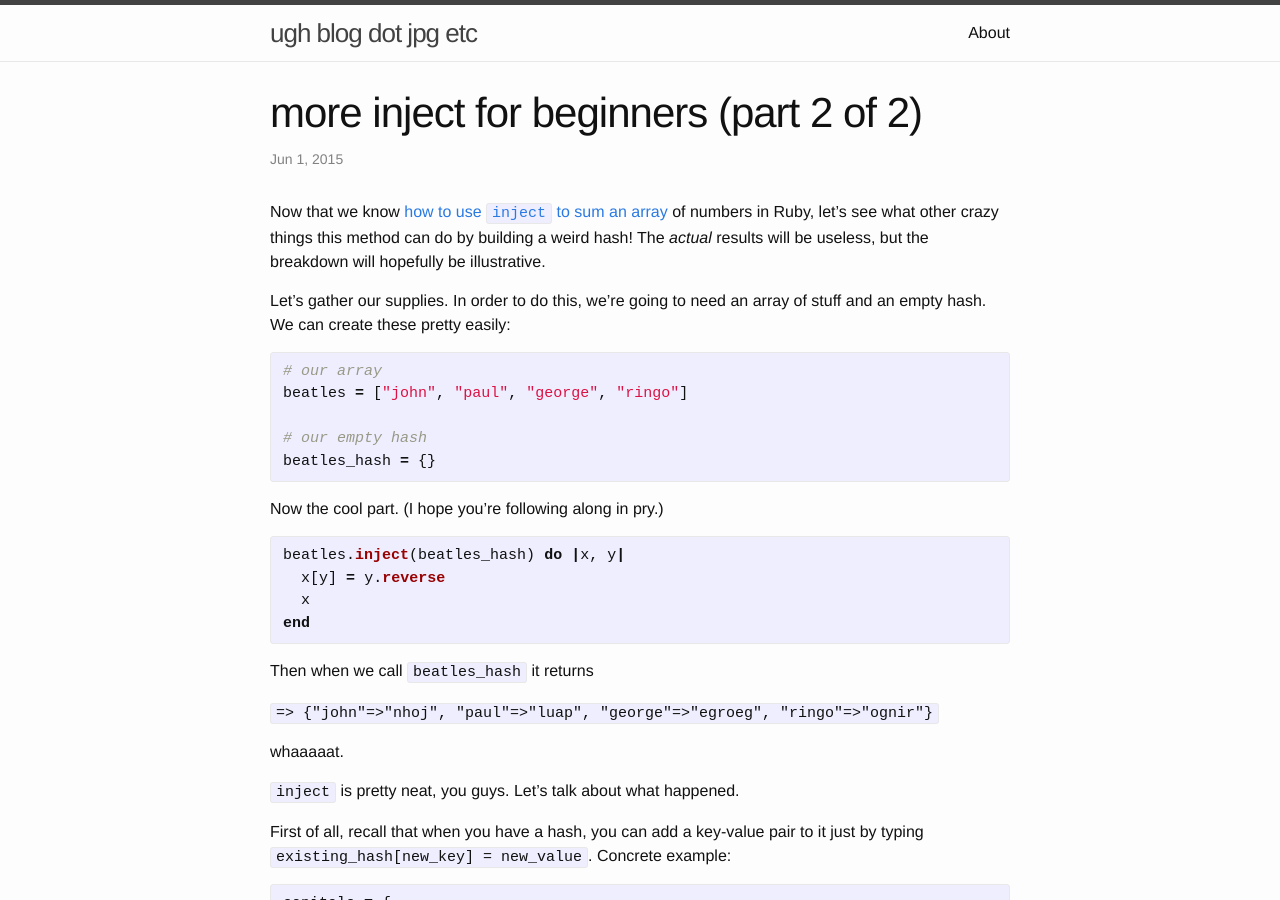
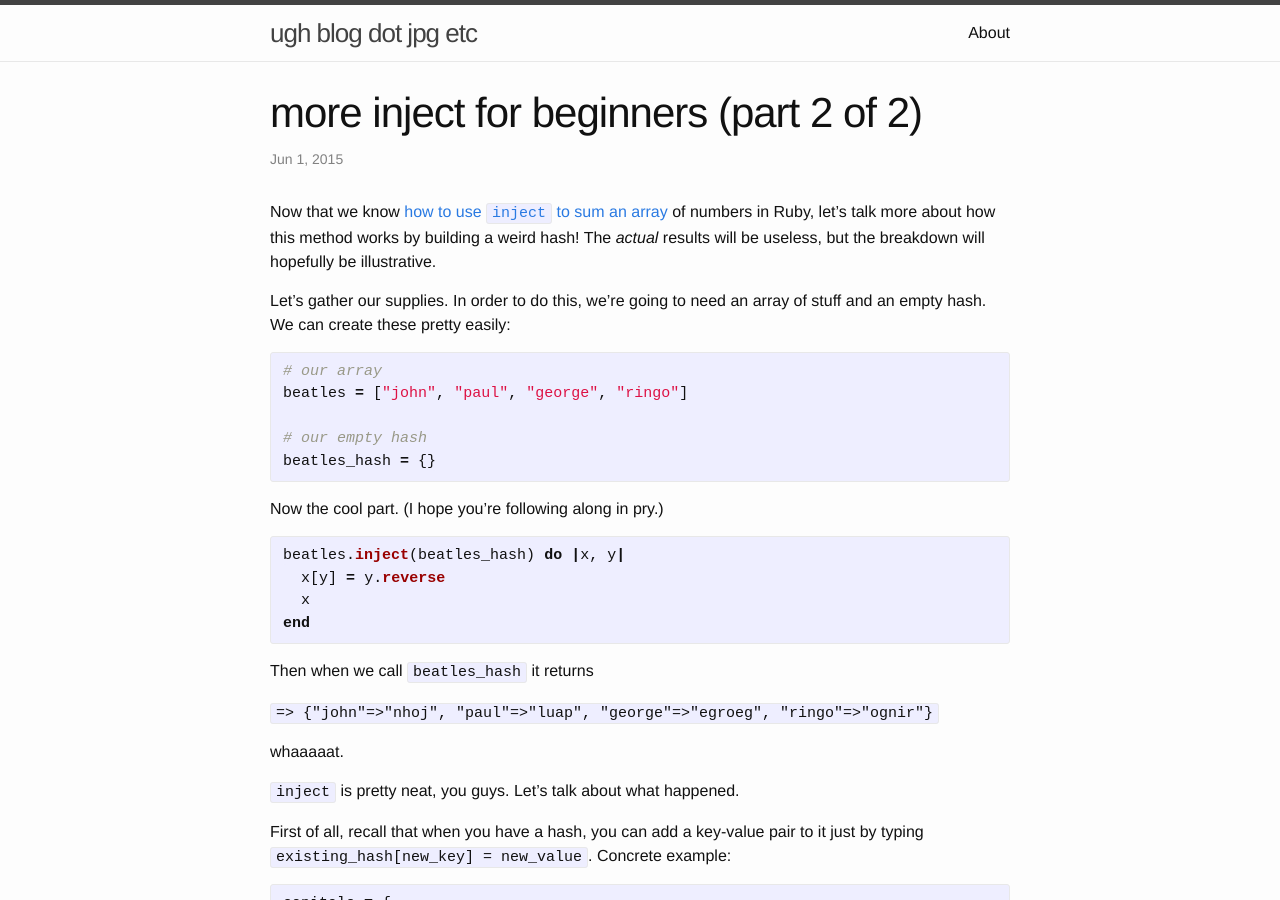
Before and after one commit to theaisforannie/theaisforannie.github.io, a Jekyll site: the page built from _posts/2015-06-01-more-inject-for-beginners.md, in a window 1280 px wide and 900 px high. Built offline with Jekyll 4.4.1, drawn with Linux system fonts in a browser that asks for light colours.

Commit message:
minor wording changes

```diff
--- a/_posts/2015-06-01-more-inject-for-beginners.md
+++ b/_posts/2015-06-01-more-inject-for-beginners.md
@@ -3,7 +3,7 @@ layout: post
 title: more inject for beginners (part 2 of 2)
 ---
 
-Now that we know [how to use `inject` to sum an array]({% post_url 2015-05-31-inject-for-beginners %}) of numbers in Ruby, let's see what other crazy things this method can do by building a weird hash! The _actual_ results will be useless, but the breakdown will hopefully be illustrative.
+Now that we know [how to use `inject` to sum an array]({% post_url 2015-05-31-inject-for-beginners %}) of numbers in Ruby, let's talk more about how this method works by building a weird hash! The _actual_ results will be useless, but the breakdown will hopefully be illustrative.
 
 Let's gather our supplies. In order to do this, we're going to need an array of stuff and an empty hash. We can create these pretty easily:
 
```
